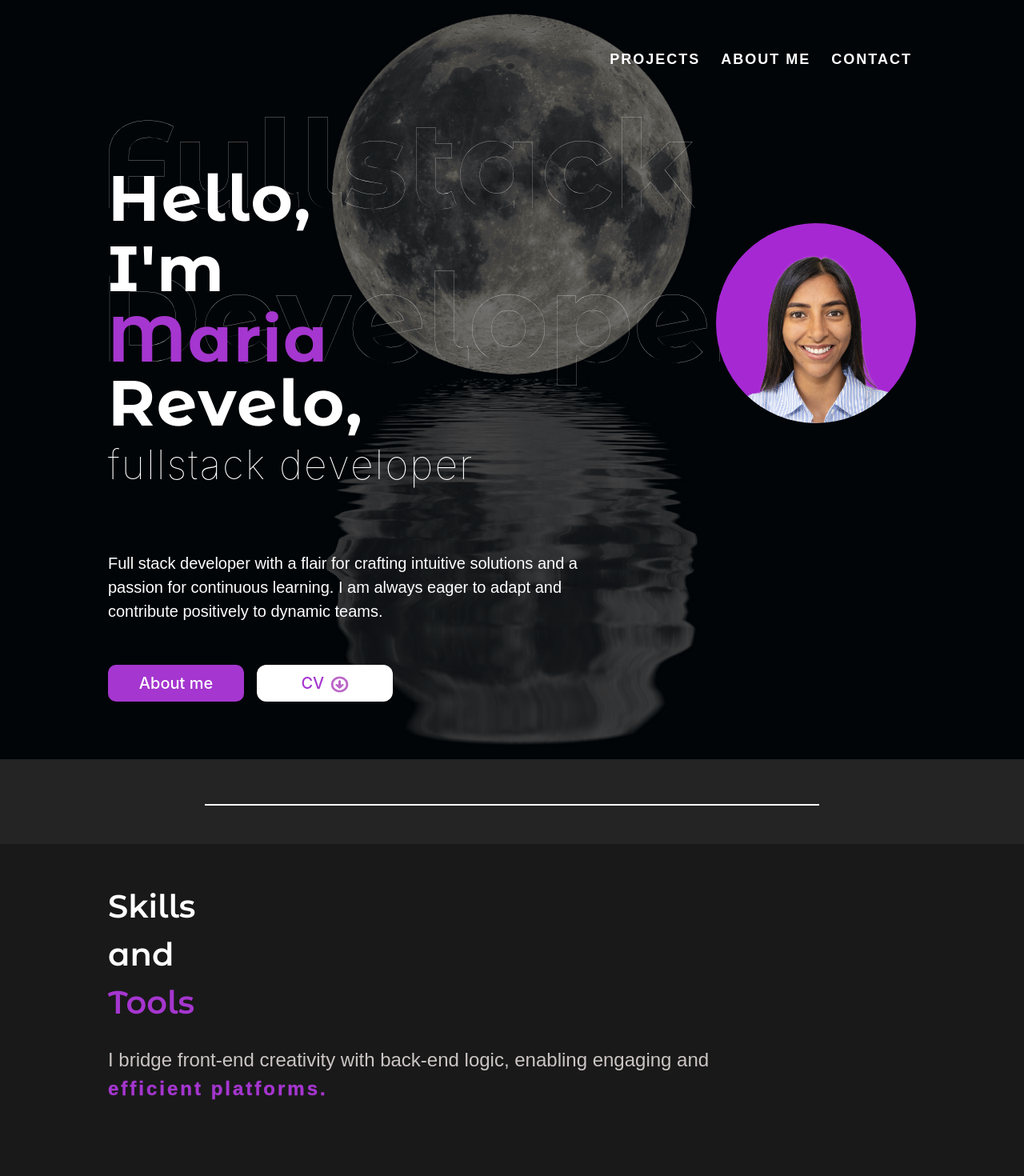
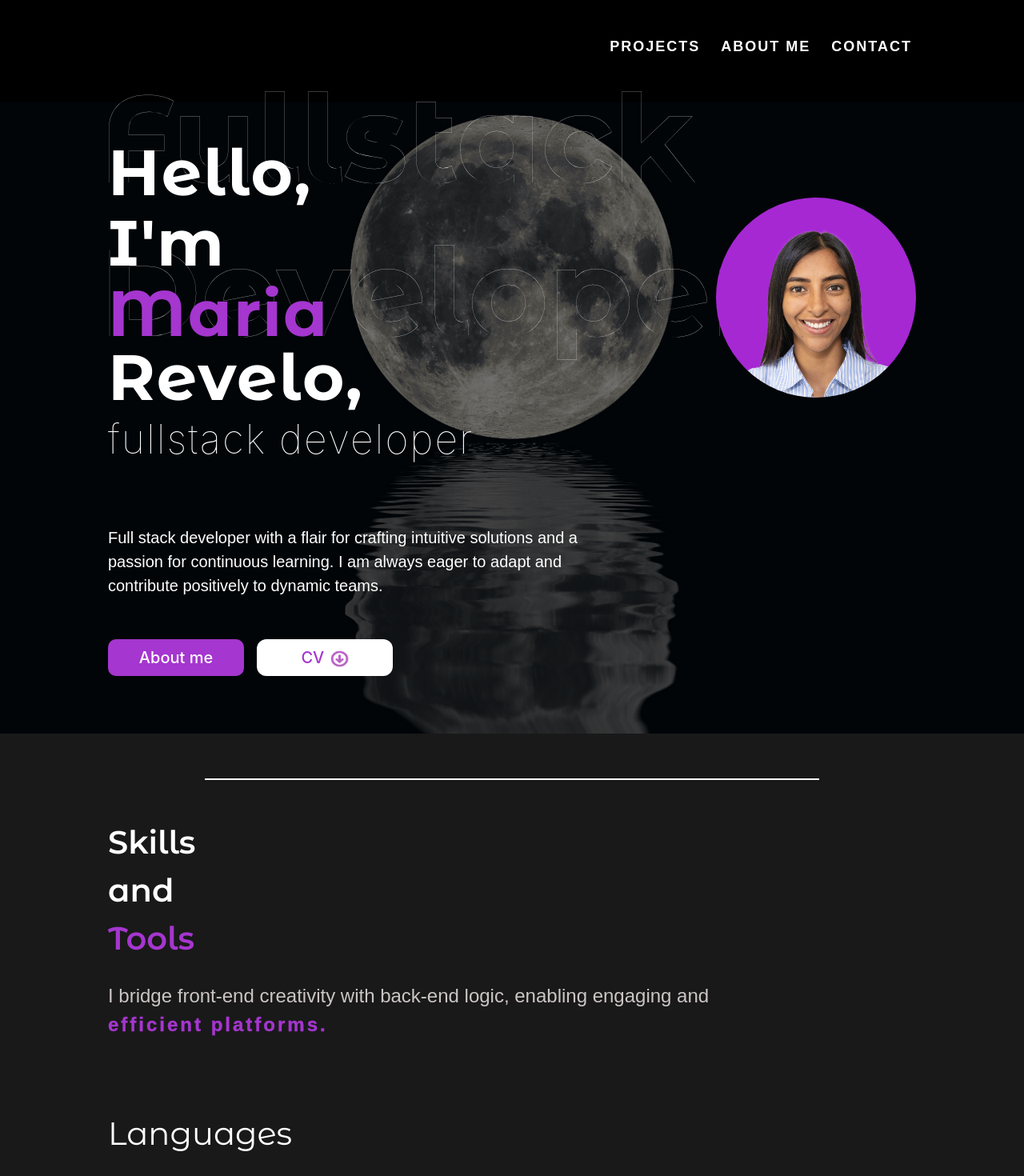
Before and after one commit to MariaVan8/portfolio-react, a React (Vite) app: page / in a window 1280 px wide. Shown: the top 1470 px of the page at 80% size. Built offline with nearby package versions, Linux system fonts and the light colour scheme.

Commit message:
Updated nav position for desktop

```diff
--- a/src/App.css
+++ b/src/App.css
@@ -7,6 +7,7 @@
 body {
 	margin: 0;
 	padding: 0;
+	background-color: black;
 }
 
 :root {
--- a/src/components/Header/Header.scss
+++ b/src/components/Header/Header.scss
@@ -84,7 +84,7 @@
 		&.inline {
 			display: inline-flex;
 			align-items: center;
-			gap: 0.5rem; /* Adjust spacing between "I'm" and "Maria" */
+			gap: 0.5rem;
 		}
 		.item {
 			display: block;
@@ -93,7 +93,7 @@
 	}
 
 	.second-layer p {
-		margin-top: 10px; /* Adjust spacing between lines */
+		margin-top: 10px;
 		font-size: $font-size-xlarge;
 	}
 
@@ -182,7 +182,6 @@
 		}
 		.second-layer {
 			padding: 0 70px;
-			//left: -4rem;
 			&_text {
 				font-size: 65px;
 				line-height: 4.5rem;
@@ -209,6 +208,10 @@
 			margin-bottom: 6rem;
 			width: 180px;
 			font-size: 20px;
+		}
+		&_icon {
+			width: 1.4rem;
+			height: 1.4rem;
 		}
 	}
 }
--- a/src/components/NavBar/Navbar.jsx
+++ b/src/components/NavBar/Navbar.jsx
@@ -22,6 +22,23 @@ function Navbar() {
 	const handleNavItemClick = () => {
 		setIsMenuOpen(false);
 	};
+	useEffect(() => {
+		const nav = document.querySelector(".nav");
+		const adjustPadding = () => {
+			if (window.innerWidth > 960 && nav) {
+				document.body.style.paddingTop = `${nav.offsetHeight}px`;
+			} else {
+				document.body.style.paddingTop = "0px";
+			}
+		};
+
+		adjustPadding();
+		window.addEventListener("resize", adjustPadding);
+
+		return () => {
+			window.removeEventListener("resize", adjustPadding);
+		};
+	}, []);
 
 	return (
 		<>
--- a/src/components/NavBar/Navbar.scss
+++ b/src/components/NavBar/Navbar.scss
@@ -6,9 +6,11 @@
 	z-index: 3;
 	display: flex;
 	justify-content: flex-end;
+	width: 100%;
 	padding-right: 35px;
 	padding-top: 2rem;
 	padding-bottom: 2rem;
+	background: linear-gradient(to bottom, rgba(0, 0, 0, 5), rgba(0, 0, 0, 0));
 	&-box {
 		position: absolute;
 		top: 0;
@@ -34,6 +36,7 @@
 		}
 
 		&.hidden {
+			margin: 0;
 			transform: translateY(
 				-100%
 			); /* Ensure hidden class is correctly applied */
@@ -104,7 +107,9 @@
 @media only screen and (min-width: 960px) {
 	.nav {
 		padding: 2rem 70px;
-
+		position: fixed; /* Make the navbar sticky */
+		top: 0; /* Stick it to the top of the viewport */
+		z-index: 10;
 		&-box {
 			position: relative;
 			height: 0rem;
--- a/src/components/Skills/Skills.jsx
+++ b/src/components/Skills/Skills.jsx
@@ -6,13 +6,12 @@ import reactIcon from "../../assets/icons/react.png";
 import angular from "../../assets/icons/angular.png";
 import net from "../../assets/icons/nett.png";
 import DatabaseBox from "../DatabaseBox/DatabaseBox";
-import SoftSkills from "../SoftSkills/SoftSkills";
 
 function Skills() {
 	return (
 		<>
 			<div className="skills">
-				<div className="spacer">
+				<div className="spacer_top">
 					<div className="spacer-line"></div>
 				</div>
 				<div className="skills-container">
--- a/src/components/Skills/Skills.scss
+++ b/src/components/Skills/Skills.scss
@@ -4,7 +4,8 @@
 .skills {
 	background-color: $background-color-dark;
 
-	.spacer {
+	.spacer,
+	.spacer_top {
 		display: flex;
 		align-items: center;
 		justify-content: center;
```
